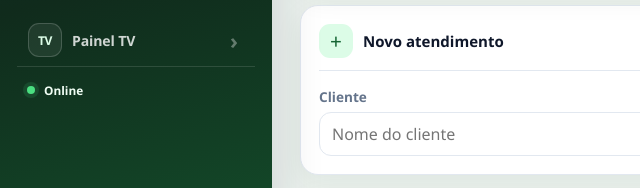
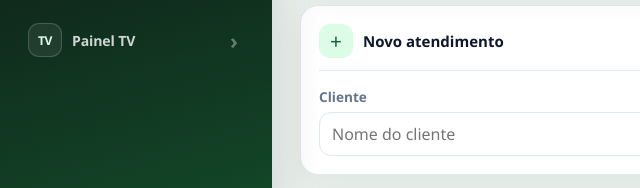
Before and after one commit to RonnyGuilherme1/Fila_treinamento, a website: page Frontend/index.html in a window 1280 px wide. Shown: the part 491-679 px from the top of the page, 0-640 px from the left. Drawn offline with Linux system fonts and the light colour scheme; no server answers.

Commit message:
V1.3.1 - tirando um span errado

```diff
--- a/Frontend/index.html
+++ b/Frontend/index.html
@@ -38,7 +38,6 @@
             <span class="nav-icon" aria-hidden="true">TV</span><span class="nav-copy"><strong>Painel TV</strong></span>
           </button>
         </nav>
-        <div class="sidebar-footer"><span class="status-dot" aria-hidden="true"></span><strong>Online</strong></div>
       </aside>
 
       <main class="content">
--- a/Frontend/style.css
+++ b/Frontend/style.css
@@ -200,21 +200,6 @@ textarea:focus-visible,
   box-shadow: none;
 }
 
-.sidebar-footer {
-  display: flex;
-  align-items: center;
-  gap: 9px;
-  margin-top: auto;
-  padding: 15px 10px 3px;
-  border-top: 1px solid rgba(255, 255, 255, 0.12);
-}
-
-.sidebar-footer strong {
-  color: #f0fdf4;
-  font-size: 0.74rem;
-}
-
-.status-dot,
 .live-status i {
   width: 8px;
   height: 8px;
@@ -965,10 +950,6 @@ tbody tr:hover {
     margin-bottom: 12px;
   }
 
-  .sidebar-footer {
-    display: none;
-  }
-
   .menu {
     display: grid;
     grid-template-columns: repeat(2, minmax(0, 1fr));
```
